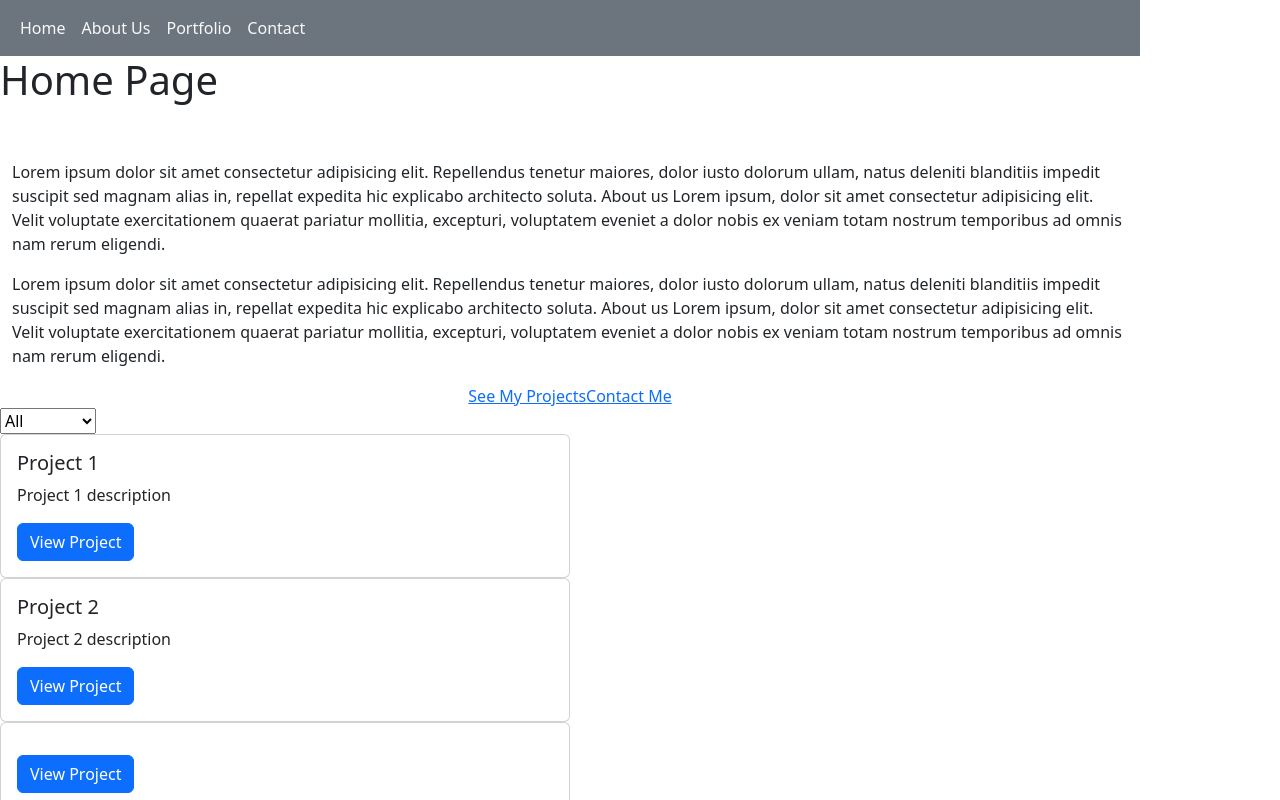
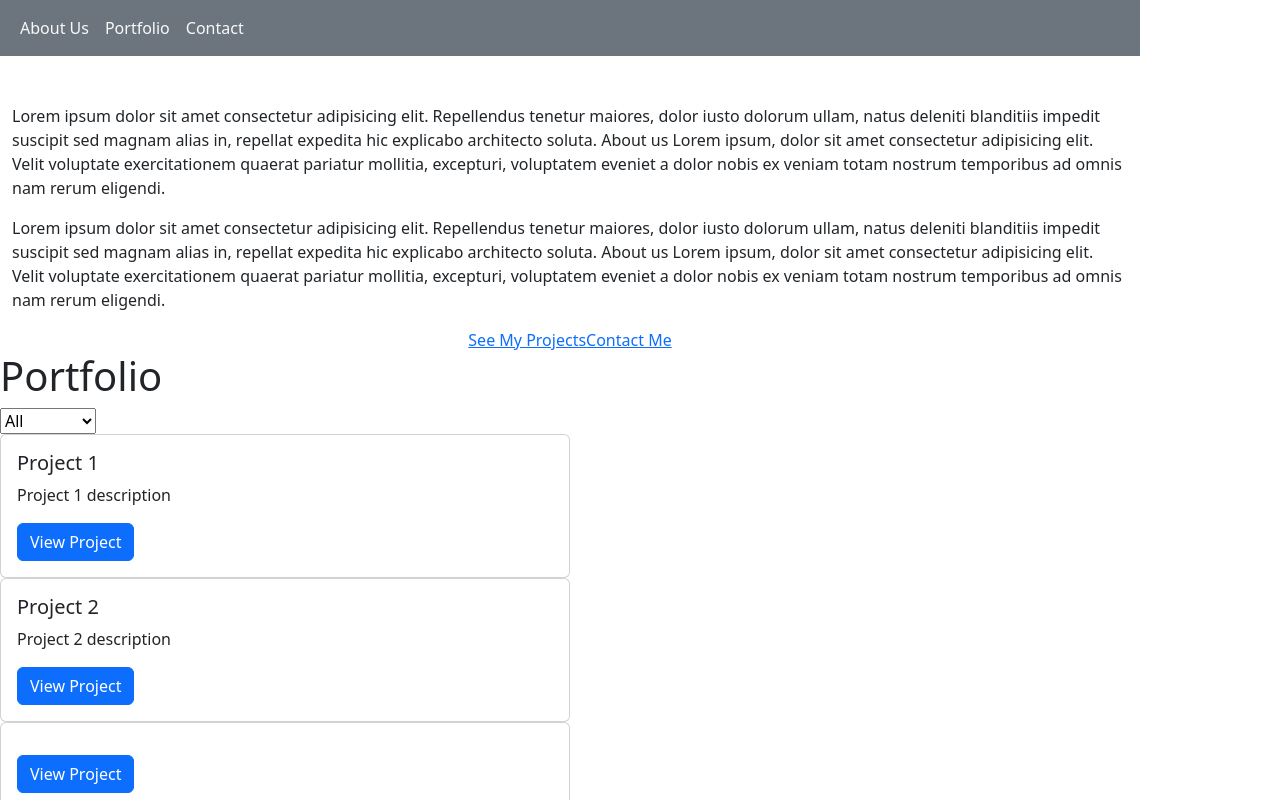
Before and after one commit to e-aji/My-Portfolio-React, a React (Vite) app: page / in a window 1280 px wide. Shown: the top 800 px of the page. Built offline with nearby package versions, Linux system fonts and the light colour scheme.

Commit message:
made some changes to page content and main and app jsx files

```diff
--- a/src/App.jsx
+++ b/src/App.jsx
@@ -2,7 +2,6 @@
 
 import { Outlet } from 'react-router-dom';
 import Nav from './components/Nav';
-import HomePage from './components/pages/HomePage';
 import AboutPage from './components/pages/AboutPage';
 import PortfolioPage from './components/pages/PortfolioPage';
 import ContactPage from './components/pages/ContactPage';
@@ -13,7 +12,6 @@ function App() {
   return (
     <main>
       <Nav />
-      <HomePage />
       <AboutPage />
       <PortfolioPage/>
       <ContactPage />
--- a/src/components/Nav.jsx
+++ b/src/components/Nav.jsx
@@ -7,16 +7,13 @@ export default function Nav() {
   return (
     <Navbar
       links={[
-        <Link key={1} className="nav-link text-light" to="/">
-          Home
-        </Link>,
-        <Link key={2} className="nav-link text-light" to="/about">
+        <Link key={1} className="nav-link text-light" to="/about">
           About Us
         </Link>,
-        <Link key={3} className="nav-link text-light" to="/portfolio">
+        <Link key={2} className="nav-link text-light" to="/portfolio">
           Portfolio
         </Link>,
-        <Link key={4} className="nav-link text-light" to="/contact">
+        <Link key={3} className="nav-link text-light" to="/contact">
           Contact
         </Link>,
       ]}
--- a/src/components/pages/ContactPage.jsx
+++ b/src/components/pages/ContactPage.jsx
@@ -28,6 +28,8 @@ export default function ContactPage() {
 
     return (
         <div className="container text-center">
+
+        <h1>Get in touch</h1>
 
         <form onSubmit={handleFormSubmit}>
             <div className="form">
--- a/src/components/pages/HomePage.jsx
+++ /dev/null
@@ -1,7 +0,0 @@
-export default function HomePage() {
-    return (
-        <div>
-            <h1>Home Page</h1>
-        </div>
-    );
-}
--- a/src/components/pages/PortfolioPage.jsx
+++ b/src/components/pages/PortfolioPage.jsx
@@ -22,7 +22,9 @@ export default function PortfolioPage() {
     };
 
     return (
+
         <div>
+            <h1>Portfolio</h1>
             <PortfolioList portfolio={portfolio} onFilter={onFilterPortfolio} />
         </div>
     );
--- a/src/main.jsx
+++ b/src/main.jsx
@@ -7,7 +7,6 @@ import './index.css';
 
 
 import App from './App';
-// import HomePage from './pages/HomePage';
 import AboutPage from './components/pages/AboutPage.jsx';
 import PortfolioPage from './components/pages/PortfolioPage.jsx';
 import ContactPage from './components/pages/ContactPage.jsx';
@@ -20,10 +19,7 @@ const router = createBrowserRouter([
     element: <App />,
     errorElement: <ErrorPage />,
     children: [
-      // {
-      //   index: true,
-      //   element: <HomePage />,
-      // },
+
       {
         path: 'portfolio',
         element: <PortfolioPage />,
```
Also changed, not shown: src/components/pages/AboutPage.jsx (line endings or trailing spaces), 3 other files (tests, documents, lock files or other folders).
